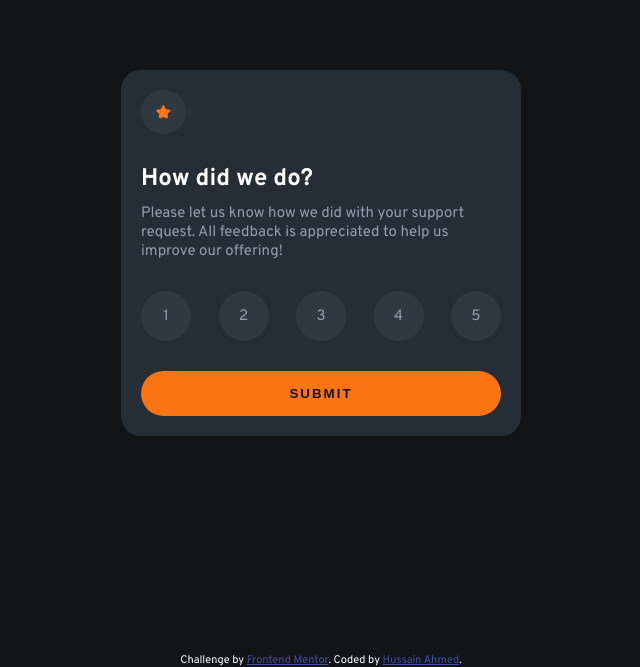
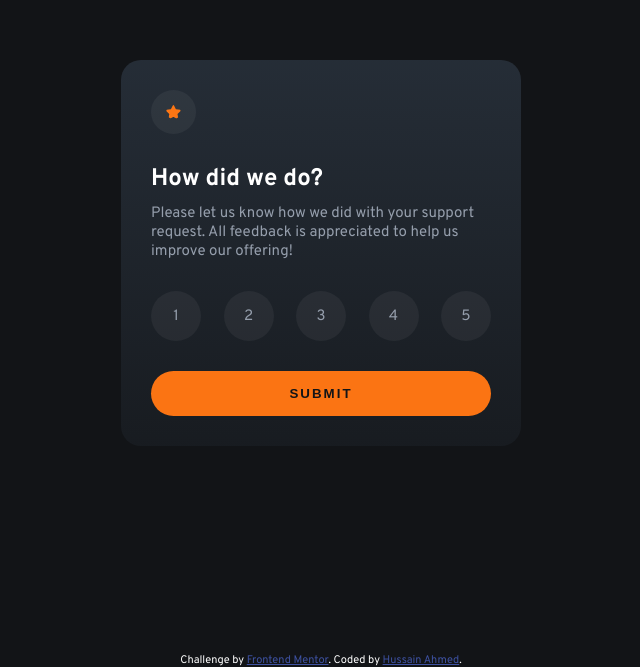
Before and after one commit to hussain-ahmed2/frontendmentor, a plain HTML site: page interactive-rating-component-main/index.html in a window 1280 px wide. Shown: the part 147-814 px from the top of the page, without its empty margins (319-959 px from the left). Drawn offline with Linux system fonts and the light colour scheme.

Commit message:
update 2.0

```diff
--- a/interactive-rating-component-main/styles.css
+++ b/interactive-rating-component-main/styles.css
@@ -28,7 +28,7 @@ p, li{
   display: flex;
   flex-direction: column;
   gap: 30px;
-  background-color: hsl(213, 19%, 18%);
+  background: linear-gradient(hsl(213, 19%, 18%), hsla(213, 19%, 18%, 0.3));
   padding: 20px;
   margin: 20px;
   border-radius: 20px;
@@ -141,3 +141,9 @@ button:hover {
 .dismiss:hover {
   background-color: hsl(120, 100%, 98%);
 }
+
+@media screen and (min-width: 768px){
+  .rating-card, .success-card {
+    padding: 30px;
+  }
+}
```
